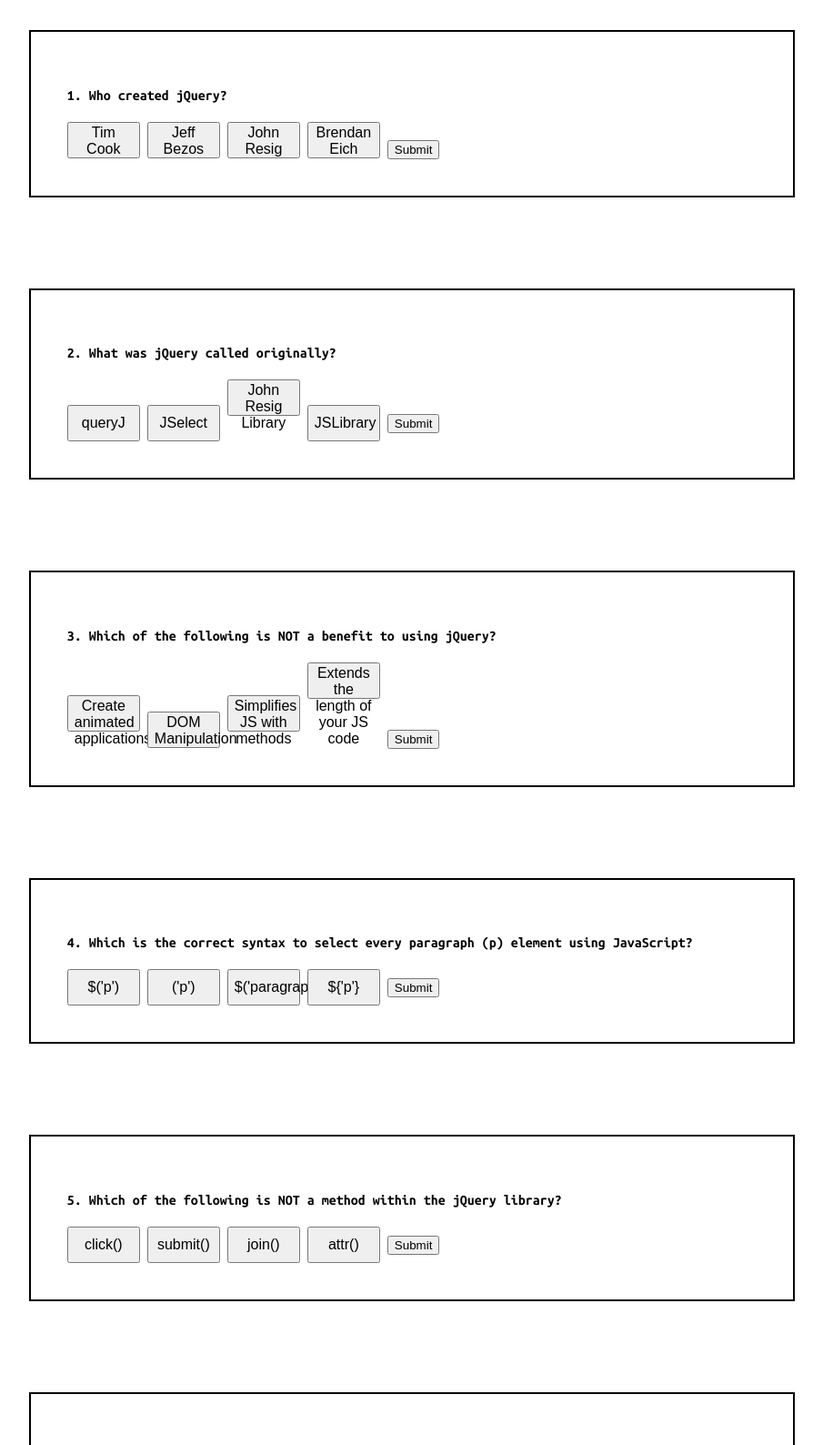
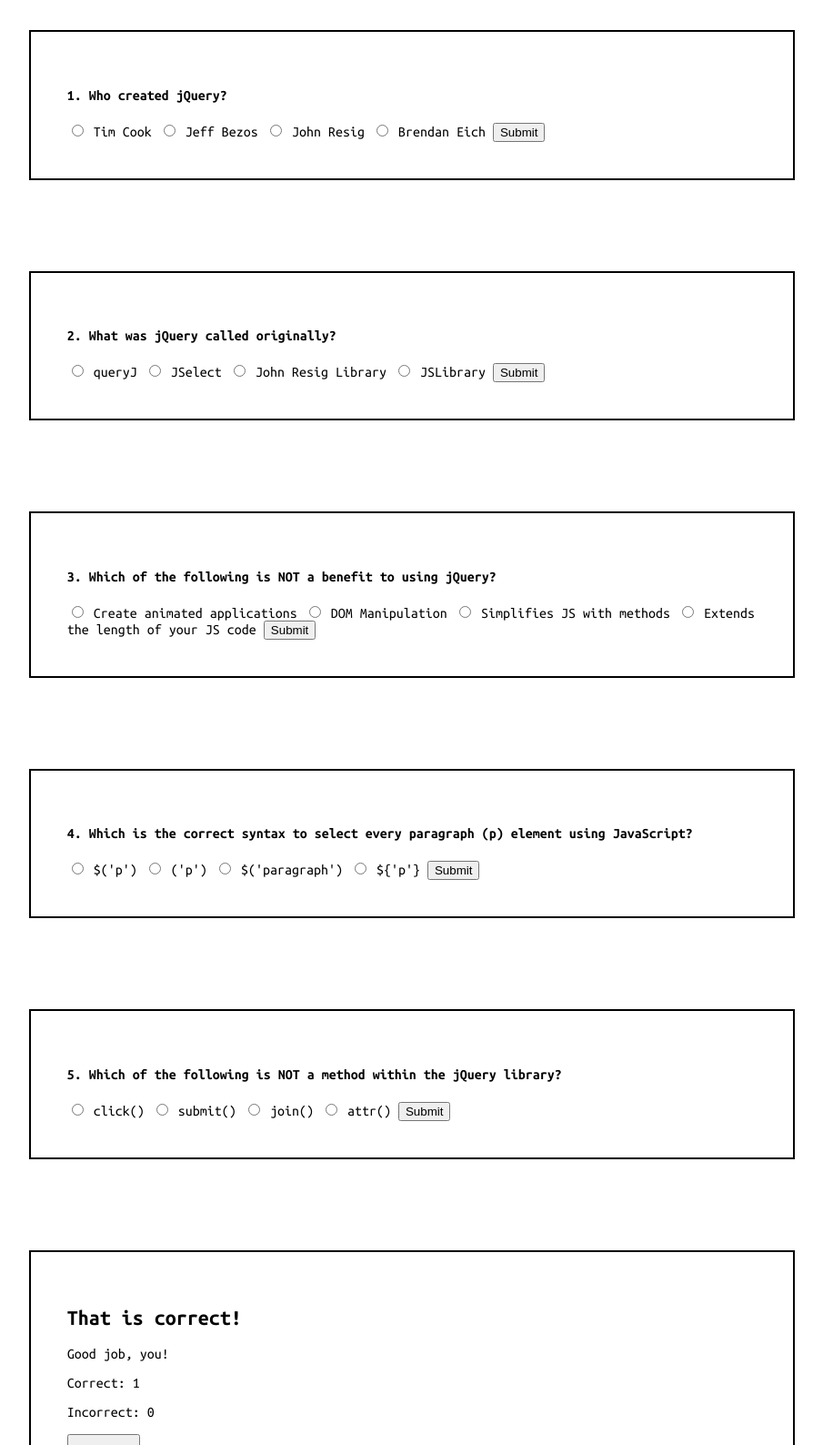
Before and after one commit to thinkful-ei-tiger/quizz-app-jquery-wireframe, a plain HTML site: page index.html in a window 1280 px wide. Shown: the part 440-2028 px from the top of the page at 91% size, without its empty margins (187-1092 px from the left). Drawn offline with Linux system fonts and the light colour scheme.

Commit message:
fixing radio button wireframe

```diff
--- a/index.html
+++ b/index.html
@@ -22,46 +22,66 @@
 
         <div class="container">
             <h4>1. Who created jQuery?</h4>
-                <button class="answers">Tim Cook</button>
-                <button class="answers">Jeff Bezos</button>
-                <button class="answers">John Resig</button>
-                <button class="answers">Brendan Eich</button>
+                <input type="radio" id="Tim Cook" name="answers" value="Tim Cook">
+                <label for="Tim Cook">Tim Cook</label>
+                <input type="radio" id="Jeff Bezos" name="answers" value="Jeff Bezos">
+                <label for="Jeff Bezos">Jeff Bezos</label>
+                <input type="radio" id="John Resig" name="answers" value="John Resig">
+                <label for="John Resig">John Resig</label>
+                <input type="radio" id="Brendan Eich" name="answers" value="Brendan Eich">
+                <label for="Brendan Eich">Brendan Eich</label>
                 <input type="submit" value="Submit">
         </div>
 
         <div class="container">
             <h4>2. What was jQuery called originally?</h4>
-                <button class="answers">queryJ</button>
-                <button class="answers">JSelect</button>
-                <button class="answers">John Resig Library</button>
-                <button class="answers">JSLibrary</button>
+                <input type="radio" id="queryJ" name="answers" value="queryJ">
+                <label for="queryJ">queryJ</label>
+                <input type="radio" id="JSelect" name="answers" value="JSelect">
+                <label for="JSelect">JSelect</label>
+                <input type="radio" id="John Resig Library" name="answers" value="John Resig Library">
+                <label for="John Resig Library">John Resig Library</label>
+                <input type="radio" id="JSLibrary" name="answers" value="JSLibrary">
+                <label for="JSLibrary">JSLibrary</label>
                 <input type="submit" value="Submit">
         </div>
 
         <div class="container">
             <h4>3. Which of the following is NOT a benefit to using jQuery?</h4>
-                <button class="answers">Create animated applications</button>
-                <button class="answers">DOM Manipulation</button>
-                <button class="answers">Simplifies JS with methods</button>
-                <button class="answers">Extends the length of your JS code</button>
+                <input type="radio" id="Create animated applications" name="answers" value="Create animated applications">
+                <label for="Create animated applications">Create animated applications</label>
+                <input type="radio" id="DOM Manipulation" name="answers" value="DOM Manipulation">
+                <label for="DOM Manipulation">DOM Manipulation</label>
+                <input type="radio" id="Simplifies JS with methods" name="answers" value="Simplifies JS with methods">
+                <label for="Simplifies JS with methods">Simplifies JS with methods</label>
+                <input type="radio" id="Extends the length of your JS code" name="answers" value="Extends the length of your JS code">
+                <label for="Extends the length of your JS code">Extends the length of your JS code</label>
                 <input type="submit" value="Submit">
         </div>
 
         <div class="container">
             <h4>4. Which is the correct syntax to select every paragraph (p) element using JavaScript?</h4>
-                <button class="answers">$('p')</button>
-                <button class="answers">('p')</button>
-                <button class="answers">$('paragraph')</button>
-                <button class="answers">${'p'}</button>
+                <input type="radio" id="$('p')" name="answers" value="$('p')">
+                <label for="$('p')">$('p')</label>
+                <input type="radio" id="('p')" name="answers" value="('p')">
+                <label for="('p')">('p')</label>
+                <input type="radio" id="$('paragraph')" name="answers" value="$('paragraph')">
+                <label for="$('paragraph')">$('paragraph')</label>
+                <input type="radio" id="${'p'}" name="answers" value="${'p'}">
+                <label for="${'p'}">${'p'}</label>
                 <input type="submit" value="Submit">
         </div>
 
         <div class="container">
             <h4>5. Which of the following is NOT a method within the jQuery library?</h4>
-                <button class="answers">click()</button>
-                <button class="answers">submit()</button>
-                <button class="answers">join()</button>
-                <button class="answers">attr()</button>
+                <input type="radio" id="click()" name="answers" value="click()">
+                <label for="click()">click()</label>
+                <input type="radio" id="submit()" name="answers" value="submit()">
+                <label for="submit()">submit()</label>
+                <input type="radio" id="join()" name="answers" value="join()">
+                <label for="join()">join()</label>
+                <input type="radio" id="attr()" name="answers" value="attr()">
+                <label for="attr()">attr()</label>
                 <input type="submit" value="Submit">
         </div>
 
```
